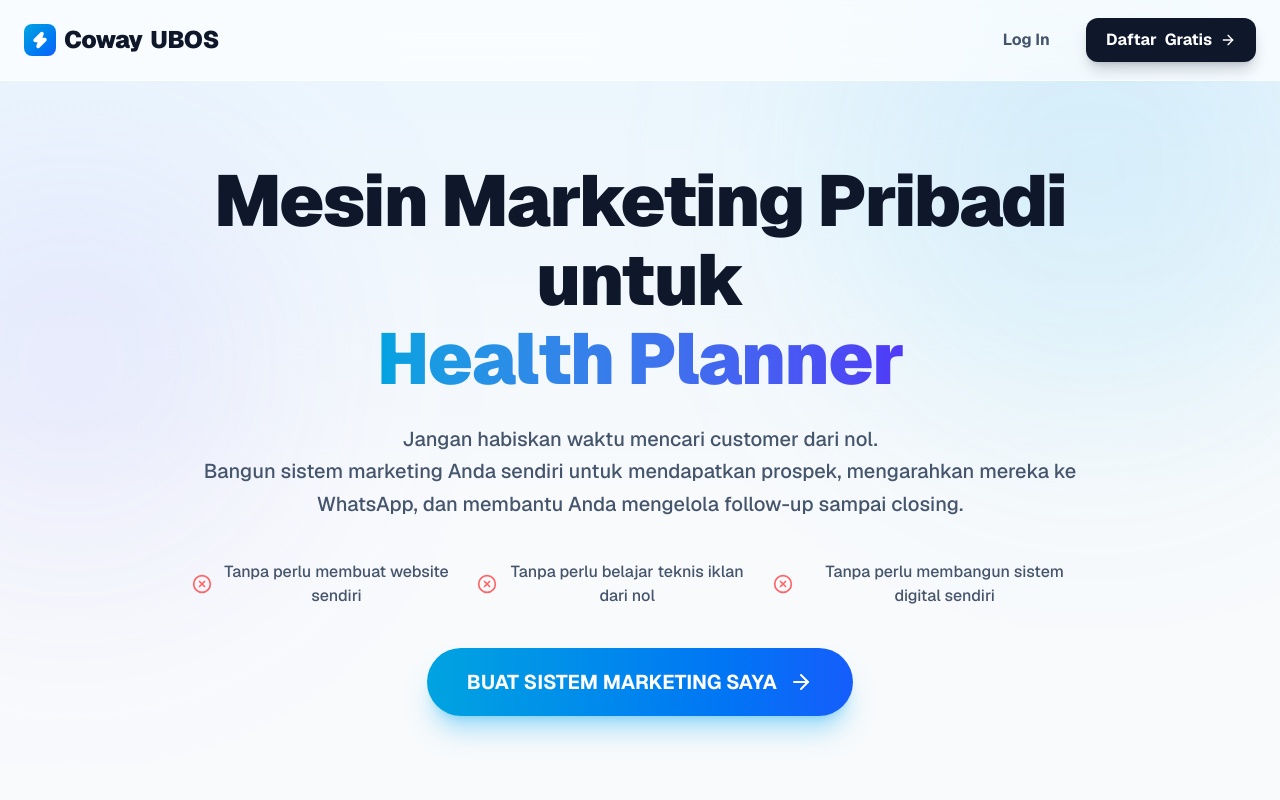
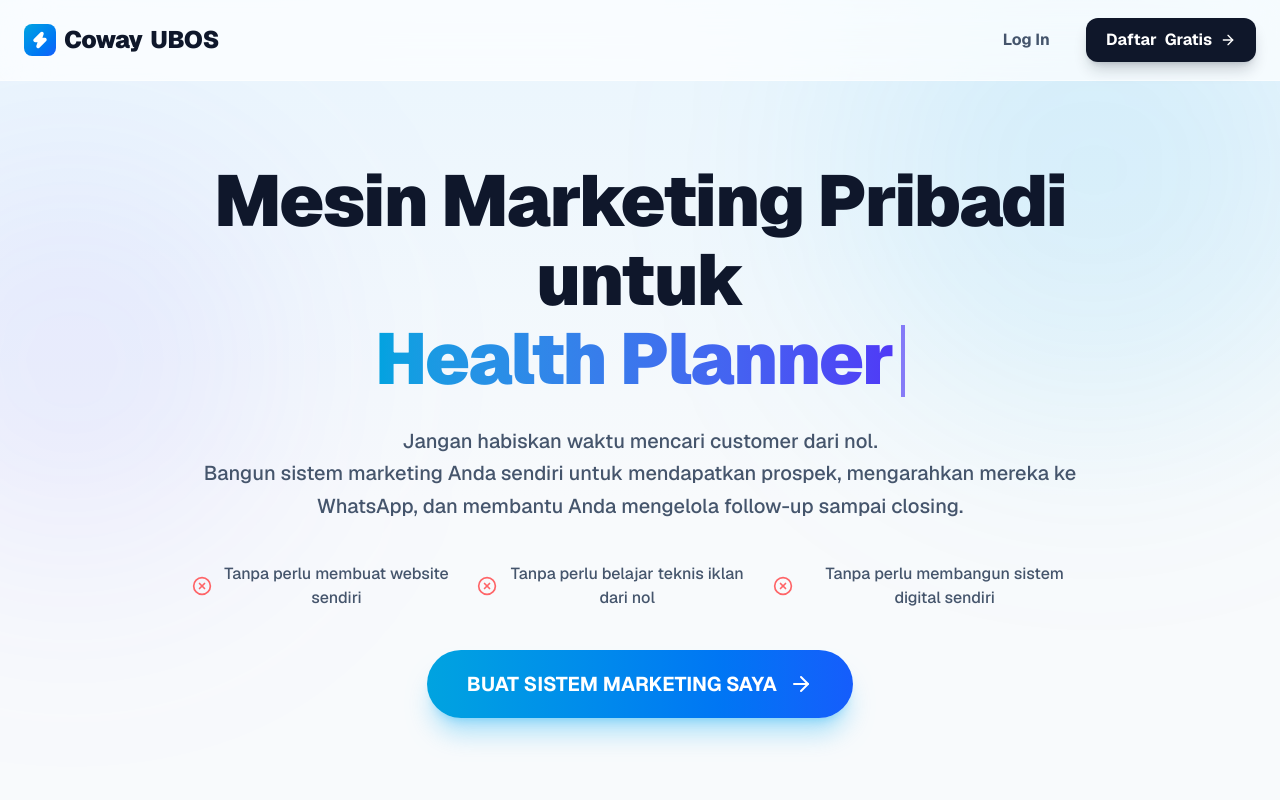
Before and after one commit to logaritma-UBOS/coway-ubos, a Next.js app: page / in a window 1280 px wide. Shown: the top 800 px of the page. Built offline with nearby package versions, Linux system fonts and the light colour scheme; no server answers.

Commit message:
feat: proper typewriter effect with blinking cursor

```diff
--- a/src/app/page.tsx
+++ b/src/app/page.tsx
@@ -4,7 +4,7 @@ import Link from 'next/link';
 import { ArrowRight, Globe, Zap, Users, ShieldCheck, CheckCircle2, TrendingUp, BarChart3, MessageCircle, MonitorSmartphone, Target, MessageSquare, ListTodo, FileText, Focus } from 'lucide-react';
 import { motion } from 'framer-motion';
 import AffiliateTracker from '@/components/AffiliateTracker';
-import { Suspense } from 'react';
+import { Suspense, useState, useEffect } from 'react';
 
 export default function Home() {
   const fadeIn = {
@@ -19,21 +19,6 @@ export default function Home() {
       transition: { staggerChildren: 0.2 }
     }
   };
-
-  const typewriterContainer = {
-    hidden: { opacity: 1 },
-    visible: {
-      opacity: 1,
-      transition: { staggerChildren: 0.05, delayChildren: 0.4 }
-    }
-  };
-
-  const typewriterChar = {
-    hidden: { opacity: 0, y: 10 },
-    visible: { opacity: 1, y: 0, transition: { type: 'spring' as const, damping: 12, stiffness: 200 } }
-  };
-
-  const targetWord = "Health Planner";
 
   return (
     <div className="min-h-screen bg-slate-50 font-sans text-slate-900 selection:bg-[#00A3E0]/20 selection:text-[#00A3E0]">
@@ -70,13 +55,7 @@ export default function Home() {
           <motion.div initial="hidden" animate="visible" variants={staggerContainer} className="max-w-4xl mx-auto">
             <motion.h1 variants={fadeIn} className="text-5xl md:text-6xl lg:text-7xl font-black tracking-tight mb-6 leading-[1.1]">
               Mesin Marketing Pribadi untuk <br className="hidden md:block" />
-              <motion.span variants={typewriterContainer} className="inline-block text-transparent bg-clip-text bg-gradient-to-r from-[#00A3E0] to-indigo-600">
-                {targetWord.split('').map((char, index) => (
-                  <motion.span key={index} variants={typewriterChar} className="inline-block">
-                    {char === ' ' ? '\u00A0' : char}
-                  </motion.span>
-                ))}
-              </motion.span>
+              <TypewriterText text="Health Planner" delay={800} />
             </motion.h1>
 
             <motion.p variants={fadeIn} className="text-lg md:text-xl text-slate-600 mb-10 leading-relaxed font-medium">
@@ -330,6 +309,44 @@ function XCircleIcon(props: React.ComponentProps<'svg'>) {
   );
 }
 
+function TypewriterText({ text, delay = 0 }: { text: string, delay?: number }) {
+  const [displayedText, setDisplayedText] = useState('');
+
+  useEffect(() => {
+    let i = 0;
+    let timer1: NodeJS.Timeout;
+    let timer2: NodeJS.Timeout;
+
+    timer1 = setTimeout(() => {
+      timer2 = setInterval(() => {
+        setDisplayedText(text.substring(0, i + 1));
+        i++;
+        if (i === text.length) {
+          clearInterval(timer2);
+        }
+      }, 100);
+    }, delay);
+
+    return () => {
+      clearTimeout(timer1);
+      clearInterval(timer2);
+    };
+  }, [text, delay]);
+
+  return (
+    <span className="inline-block relative">
+      <span className="text-transparent bg-clip-text bg-gradient-to-r from-[#00A3E0] to-indigo-600">
+        {displayedText}
+      </span>
+      <motion.span
+        animate={{ opacity: [1, 0] }}
+        transition={{ repeat: Infinity, duration: 0.8, ease: "linear" }}
+        className="inline-block w-[4px] h-[1em] bg-indigo-600 align-middle ml-2 relative -top-1"
+      />
+    </span>
+  );
+}
+
 function FlowItem({ children, bg = "bg-white border-slate-200" }: { children: React.ReactNode, bg?: string }) {
   return (
     <div className={`px-4 py-3 rounded-xl border shadow-sm ${bg}`}>
```
